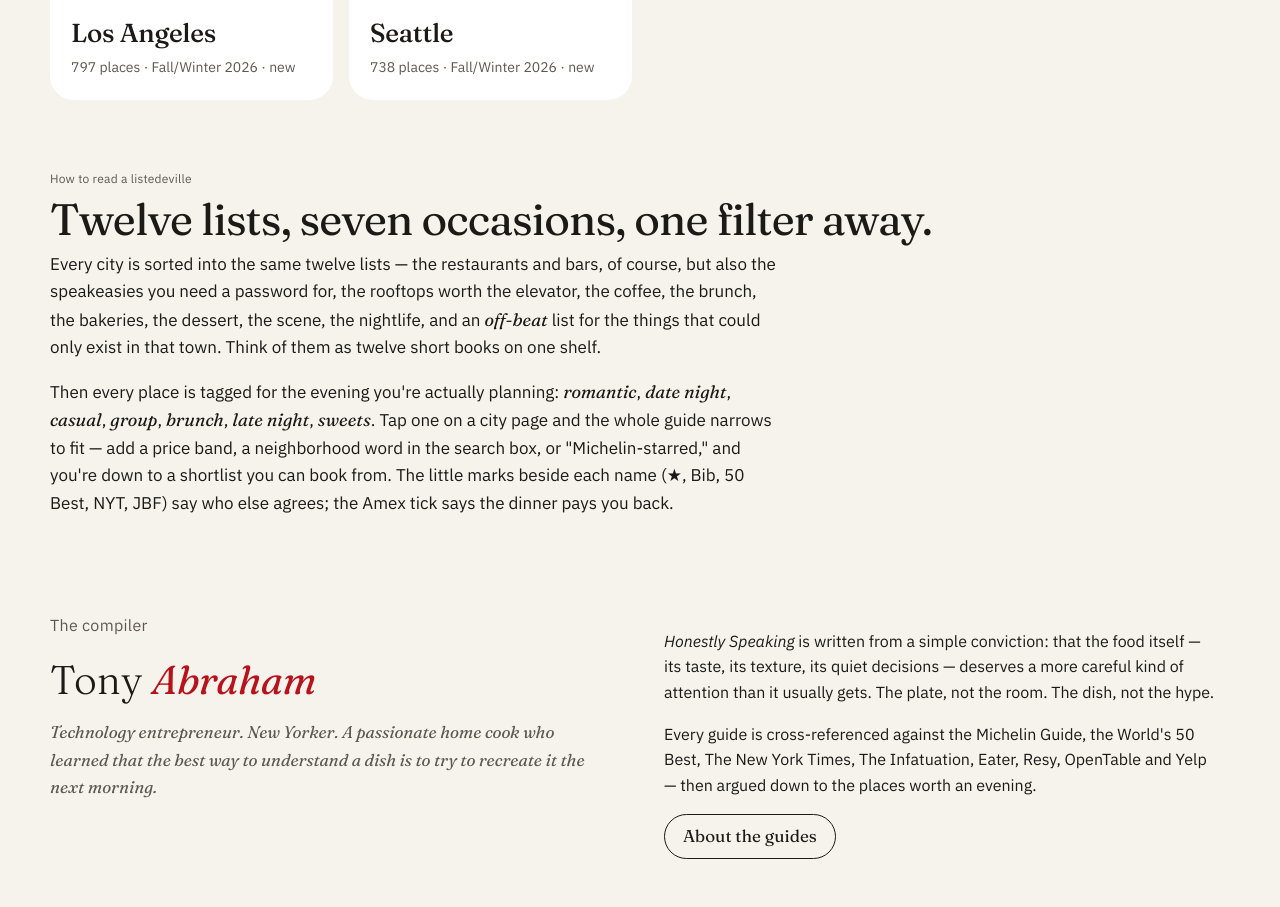
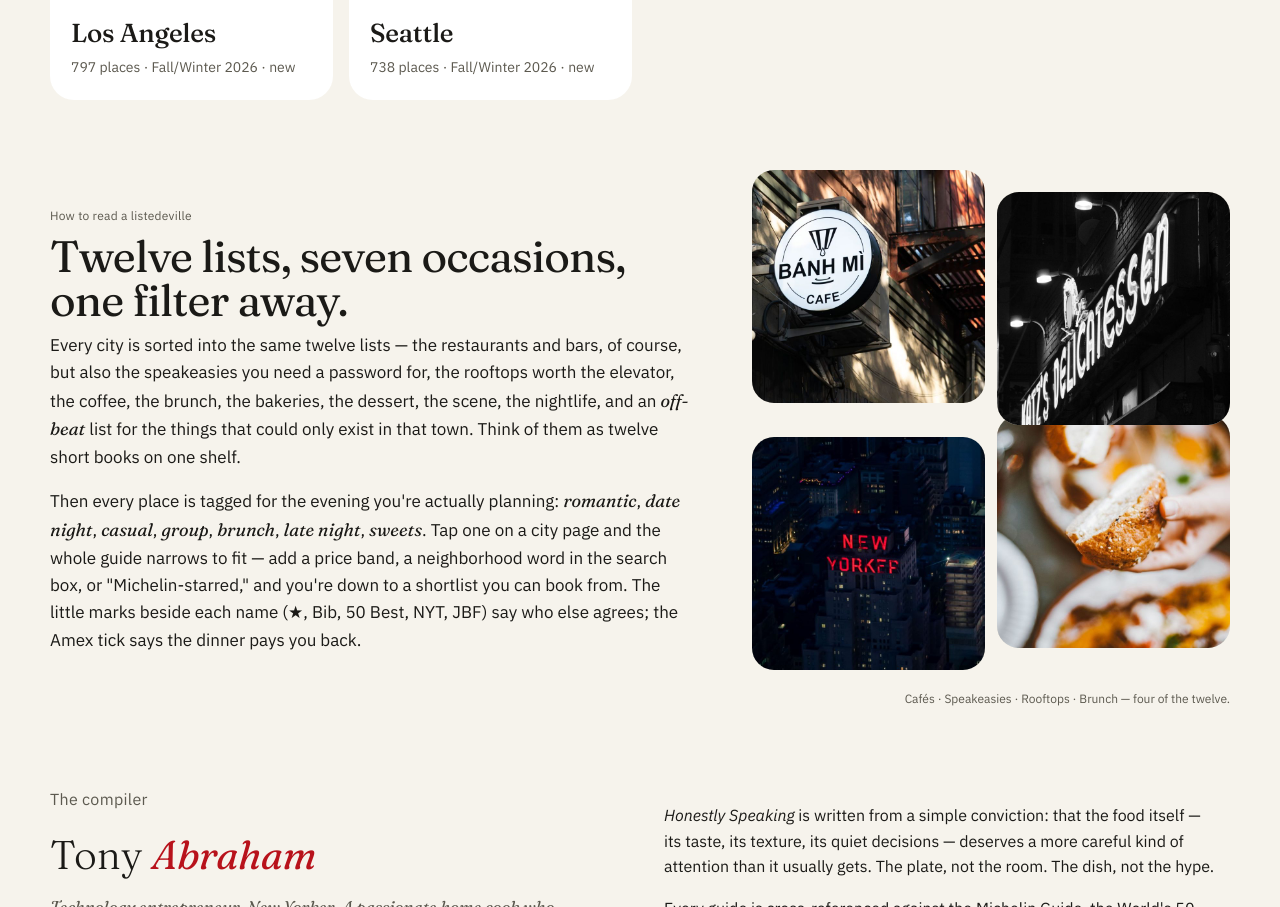
Before and after one commit to abrahamtonz26/listedeville, a plain HTML site: page index.html in a window 1280 px wide. Shown: the part 2015-2922 px from the top of the page. Drawn offline with Linux system fonts and the light colour scheme.

Commit message:
Cache-bust site.css; add plate mosaic to home explainer

```diff
--- a/index.html
+++ b/index.html
@@ -10,7 +10,7 @@
 <meta property="og:image" content="https://listedeville.com/img/cover.jpg">
 <link rel="preconnect" href="https://fonts.googleapis.com"><link rel="preconnect" href="https://fonts.gstatic.com" crossorigin>
 <link href="https://fonts.googleapis.com/css2?family=Fraunces:ital,opsz,wght@0,9..144,300..700;1,9..144,300..700&family=IBM+Plex+Sans:ital,wght@0,400;0,500;0,600;1,400&display=swap" rel="stylesheet">
-<link rel="stylesheet" href="/assets/site.css">
+<link rel="stylesheet" href="/assets/site.css?v=20260910">
 <style>
 .howto{max-width:72ch;font-size:17px;line-height:1.6;color:var(--ink)} .howto p{margin:0 0 16px} .howto em{font-style:italic;font-family:"Fraunces",serif;font-size:1.06em}
 
@@ -39,14 +39,18 @@
 .card p{margin:0;color:var(--ink2);font-size:14px}
 .card.soon{background:var(--plate)}
 .card.soon .ph{aspect-ratio:4/3;background:linear-gradient(135deg,#E6DFCF,#D9D1BE);display:flex;align-items:center;justify-content:center;font-family:"Fraunces",serif;font-style:italic;font-size:22px;color:var(--ink2)}
-.cats{padding:70px 0 0}
+.cats{padding:70px 0 0;display:grid;grid-template-columns:minmax(0,1.15fr) minmax(0,.85fr);gap:56px;align-items:center}
+.mosaic{margin:0;display:grid;grid-template-columns:1fr 1fr;gap:12px;position:relative}
+.mosaic img{width:100%;aspect-ratio:1;object-fit:cover;display:block;border-radius:22px;background:var(--plate)}
+.mosaic img:nth-child(2),.mosaic img:nth-child(3){transform:translateY(22px)}
+.mosaic figcaption{grid-column:1/-1;font-size:12px;color:var(--ink2);margin-top:30px;text-align:right}
 .cats .row{display:flex;flex-wrap:wrap;gap:8px;margin-top:22px}
 .about{padding:80px 0 0;display:grid;grid-template-columns:1fr 1fr;gap:48px;align-items:start}
 .about p{font-size:16px;line-height:1.6;max-width:58ch}
 .about .name{font-family:"Fraunces",serif;font-weight:300;font-size:40px;margin:0 0 6px}
 .about .name i{color:var(--red);font-weight:400}
 .legend{display:flex;flex-wrap:wrap;gap:8px 20px;font-size:13px;color:var(--ink2);align-items:center;margin-top:18px}
-@media (max-width:900px){.stats{grid-template-columns:1fr 1fr}.grid{grid-template-columns:1fr 1fr}.grid .card:first-child{grid-column:span 2}.grid .card:nth-child(2){grid-column:span 2}.about{grid-template-columns:1fr}}
+@media (max-width:900px){.stats{grid-template-columns:1fr 1fr}.grid{grid-template-columns:1fr 1fr}.grid .card:first-child{grid-column:span 2}.grid .card:nth-child(2){grid-column:span 2}.about{grid-template-columns:1fr}.cats{grid-template-columns:1fr;gap:32px}.mosaic{max-width:480px}}
 </style>
 </head>
 <body>
@@ -79,12 +83,21 @@
 </section>
 
 <section class="cats wrap">
+  <div>
   <p class="eyebrow">How to read a listedeville</p>
   <h2 style="font-size:clamp(30px,4vw,44px)">Twelve lists, seven occasions, one filter away.</h2>
   <div class="howto">
     <p>Every city is sorted into the same twelve lists — the restaurants and bars, of course, but also the speakeasies you need a password for, the rooftops worth the elevator, the coffee, the brunch, the bakeries, the dessert, the scene, the nightlife, and an <em>off-beat</em> list for the things that could only exist in that town. Think of them as twelve short books on one shelf.</p>
     <p>Then every place is tagged for the evening you're actually planning: <em>romantic</em>, <em>date night</em>, <em>casual</em>, <em>group</em>, <em>brunch</em>, <em>late night</em>, <em>sweets</em>. Tap one on a city page and the whole guide narrows to fit — add a price band, a neighborhood word in the search box, or "Michelin-starred," and you're down to a shortlist you can book from. The little marks beside each name (★, Bib, 50 Best, NYT, JBF) say who else agrees; the Amex tick says the dinner pays you back.</p>
   </div>
+  </div>
+  <figure class="mosaic" aria-label="Four of the twelve lists">
+    <img src="/img/cafes.jpg" alt="Cafés — a café sign in Manhattan">
+    <img src="/img/speakeasies.jpg" alt="Speakeasies — neon after dark">
+    <img src="/img/rooftops.jpg" alt="Rooftops — the skyline from above">
+    <img src="/img/brunch.jpg" alt="Brunch — a plate, close up">
+    <figcaption>Cafés · Speakeasies · Rooftops · Brunch — four of the twelve.</figcaption>
+  </figure>
 </section>
 
 <section class="about wrap">
```
Also changed, not shown: 404.html (+1 -1 lines), about/index.html (+1 -1 lines), boston/index.html (+1 -1 lines), boston/itineraries/index.html (+1 -1 lines), chicago/index.html (+1 -1 lines), chicago/itineraries/index.html (+1 -1 lines), los-angeles/index.html (+1 -1 lines), los-angeles/itineraries/index.html (+1 -1 lines), miami/index.html (+1 -1 lines), miami/itineraries/index.html (+1 -1 lines), new-york/index.html (+1 -1 lines), new-york/itineraries/index.html (+1 -1 lines), san-francisco/index.html (+1 -1 lines), san-francisco/itineraries/index.html (+1 -1 lines), 4 more files.
